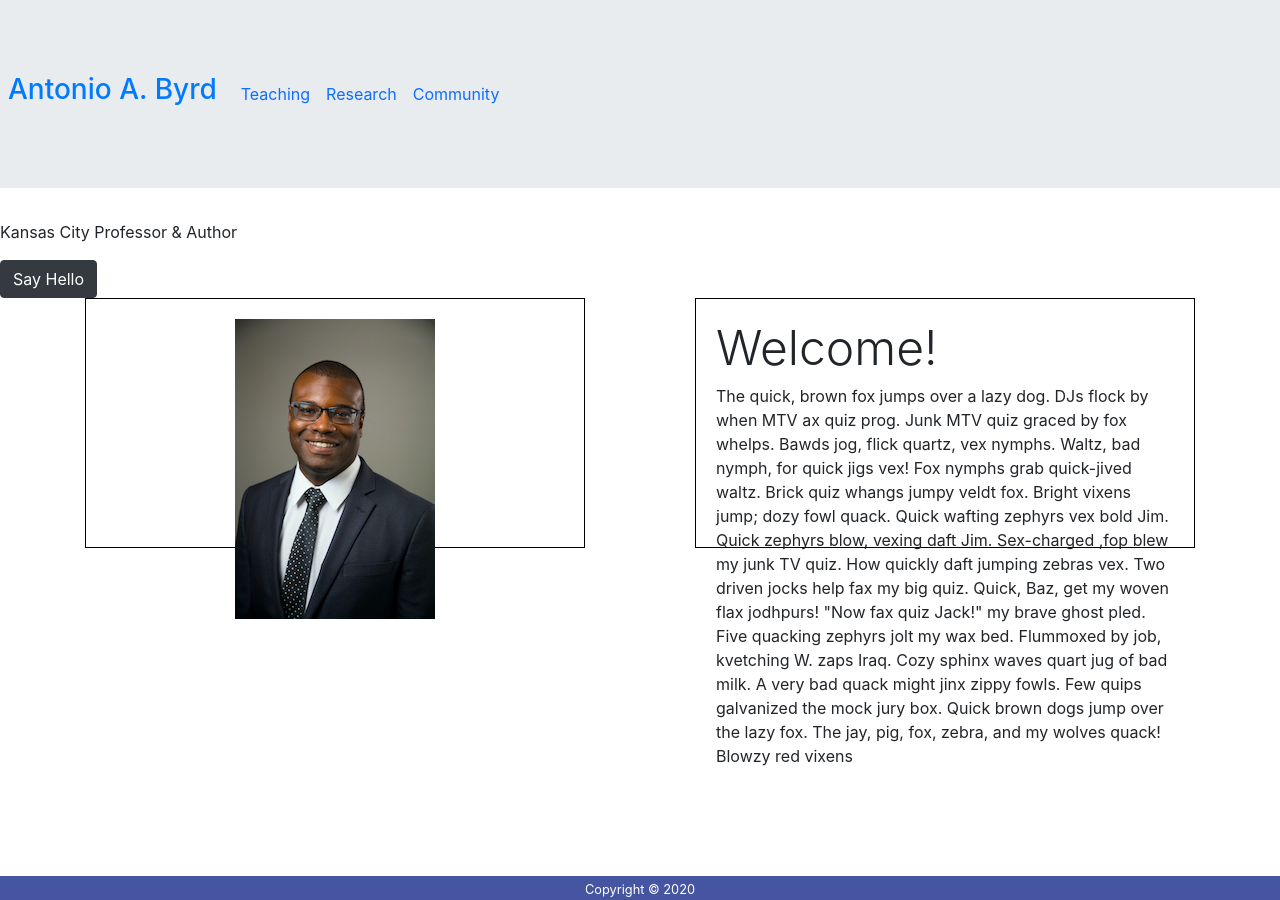
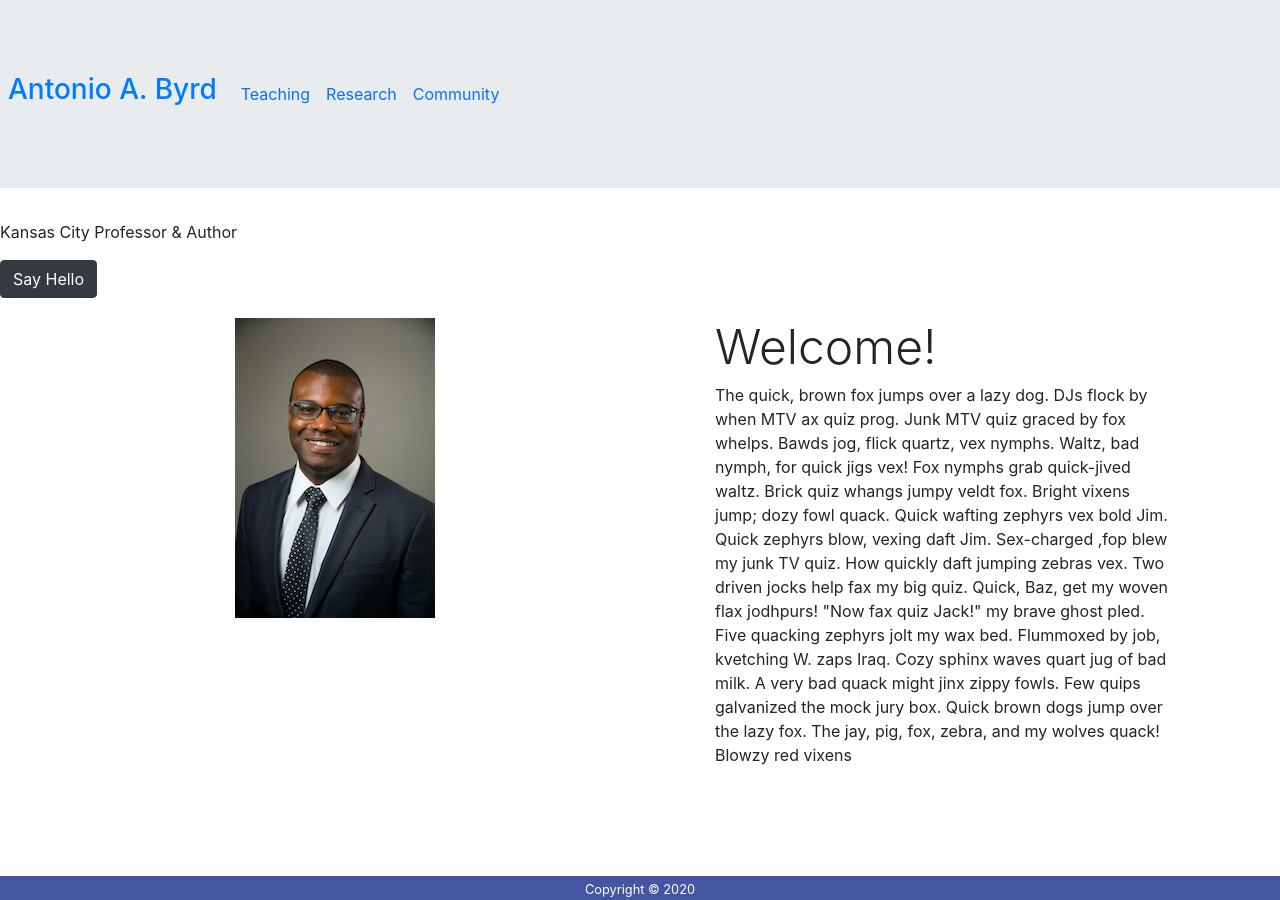
Before and after one commit to abyrd15/abyrd15.github.io, a Jekyll site: the page built from index.markdown, in a window 1280 px wide. Built offline with Jekyll 4.4.1, drawn with Linux system fonts in a browser that asks for light colours; nearby versions of some CDN libraries.

Commit message:
Removed borders

```diff
--- a/assets/css/stylesheet.css
+++ b/assets/css/stylesheet.css
@@ -34,7 +34,6 @@
   padding: 20px;
   width:500px;
   height:250px;
-  border:1px solid #000;
 }
 
 .float-right {
@@ -43,7 +42,6 @@
   padding: 20px;
   width:500px;
   height:250px;
-  border:1px solid #000;
 }
 
 .title {
```
